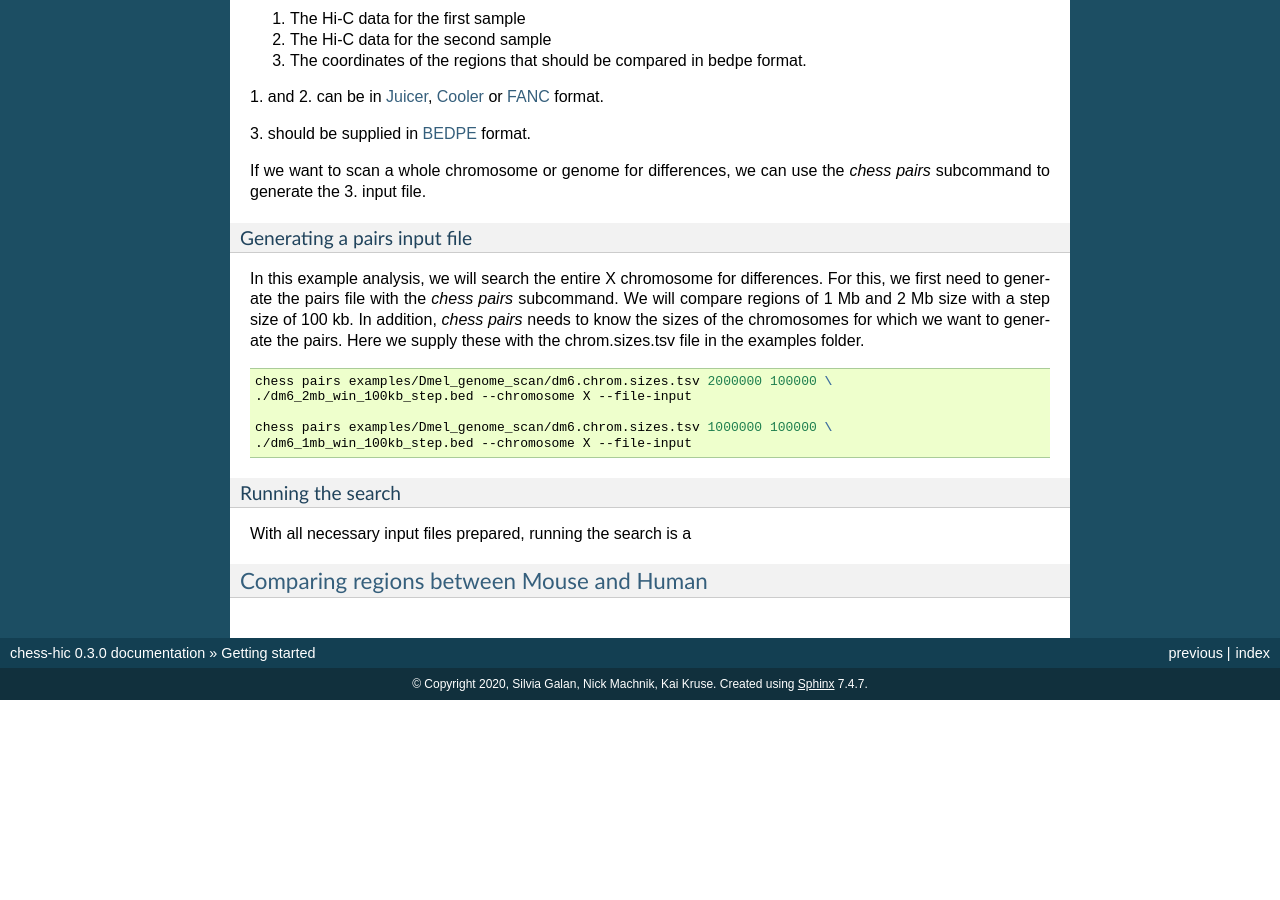
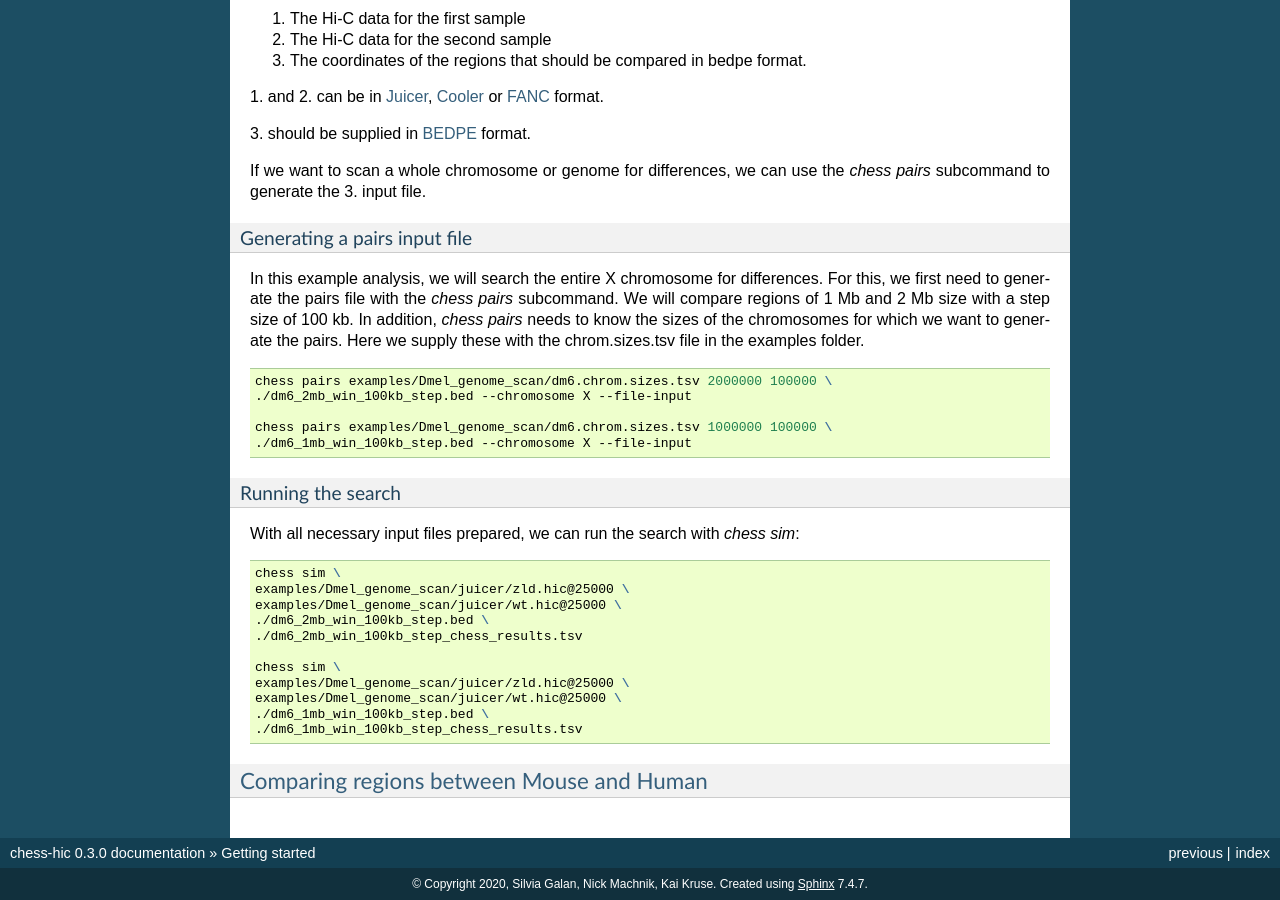
Before and after one commit to vaquerizaslab/chess, a Sphinx documentation site: the page built from docs/getting_started.rst, in a window 1280 px wide and 900 px high, scrolled down 1508 px. Built offline with Sphinx 7.4.7, drawn with Linux system fonts in a browser that asks for light colours; before the commit the page ends 2208 px from its top, so only the background shows below that.

Commit message:
Add chess sim example for genome scan

```diff
--- a/docs/getting_started.rst
+++ b/docs/getting_started.rst
@@ -123,9 +123,21 @@ file in the examples folder.
 Running the search
 ------------------
 
-With all necessary input files prepared, running the search is a
+With all necessary input files prepared, we can run the search with `chess sim`:
 
+.. code:: bash
 
+  chess sim \
+  examples/Dmel_genome_scan/juicer/zld.hic@25000 \
+  examples/Dmel_genome_scan/juicer/wt.hic@25000 \
+  ./dm6_2mb_win_100kb_step.bed \
+  ./dm6_2mb_win_100kb_step_chess_results.tsv
+
+  chess sim \
+  examples/Dmel_genome_scan/juicer/zld.hic@25000 \
+  examples/Dmel_genome_scan/juicer/wt.hic@25000 \
+  ./dm6_1mb_win_100kb_step.bed \
+  ./dm6_1mb_win_100kb_step_chess_results.tsv
 
 =========================================
 Comparing regions between Mouse and Human
```
